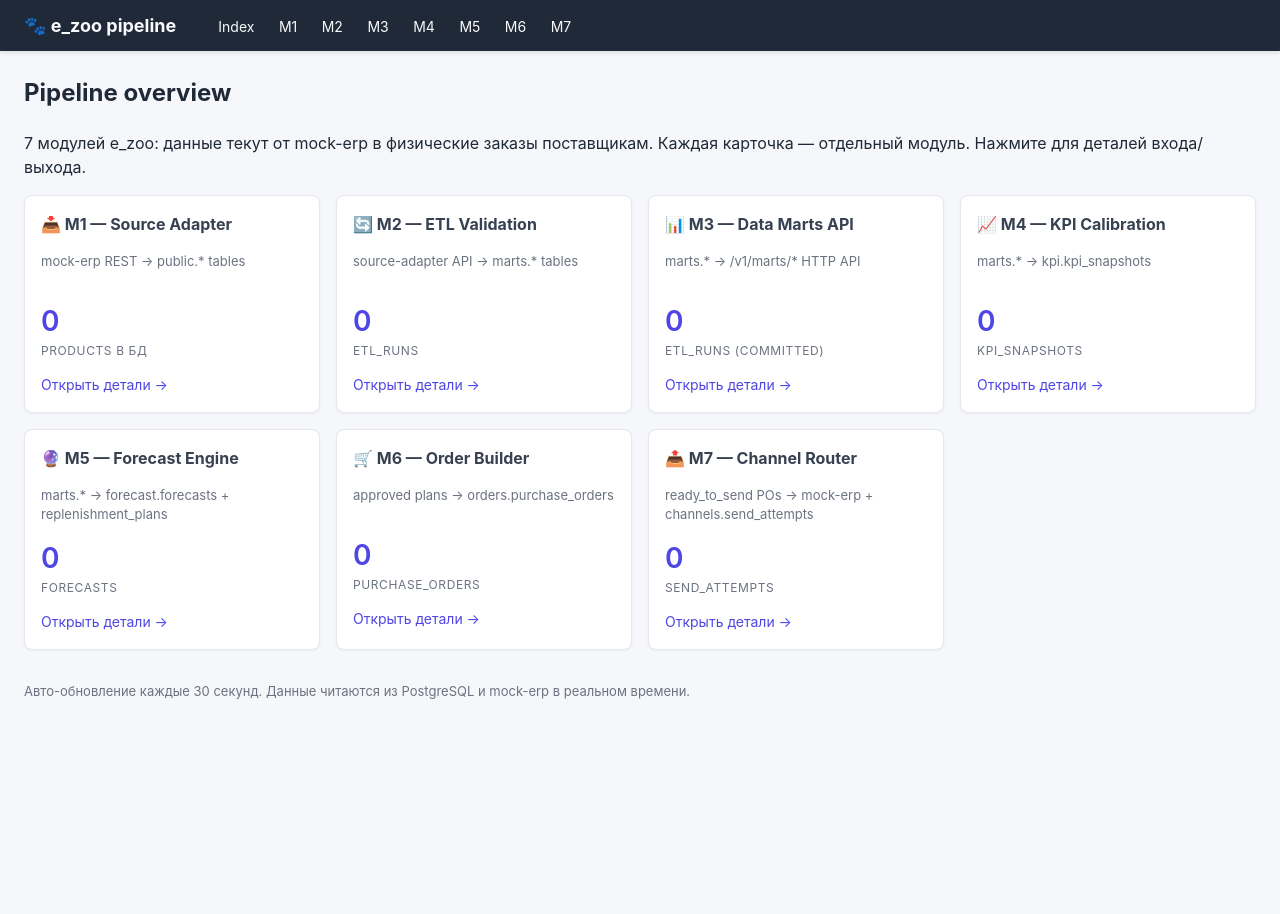
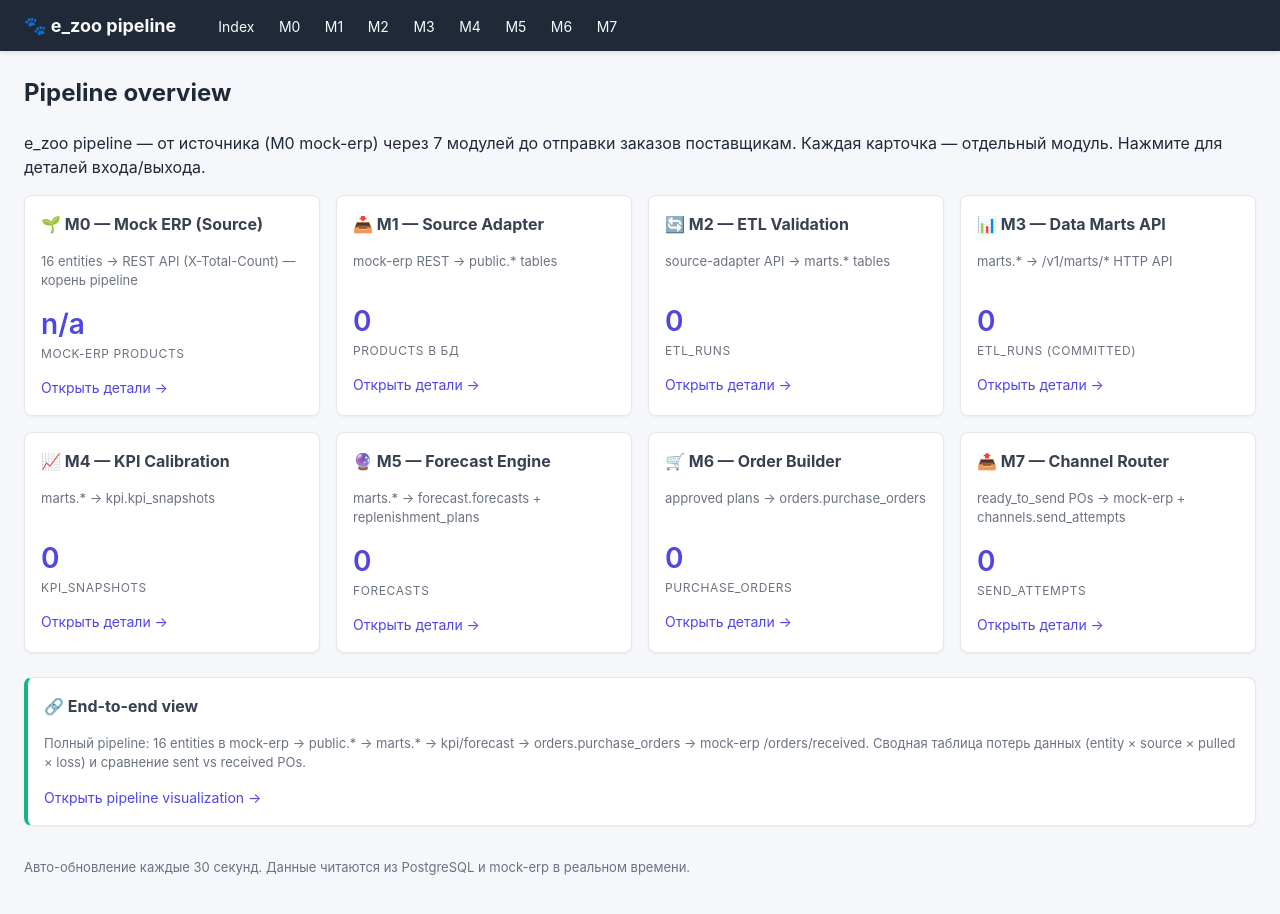
Before and after one commit to kitavrus/forecast_e_zoo, a FastAPI app: page / in a window 1280 px wide. Before the commit the page ends 699 px from the top, so only its background shows below. Run offline with FastAPI, Linux system fonts and the light colour scheme; data that the repository does not hold is empty; some libraries are stand-ins or nearby versions.

Commit message:
feat(dashboards): add M0 mock-erp source dashboard + pipeline flow visualization
- Add /m0 page showing all 16 mock-erp entities (X-Total-Count) vs public.* counts
- Add pipeline movement summary table (entity / source / pulled / loss / loaded)
- Add ASCII E2E flow diagram with real counts at each module
- Add sent vs received POs comparison (orders.purchase_orders sent ↔ mock-erp /orders/received)
- Add last-successful-runs timestamps (loads / etl_runs / forecast_runs / send_attempts)
- Add Source delta section to /m1 (per-table public vs source comparison)
- Add MockErpClient helper with graceful fallback (returns None on network errors)
- Add M0 card to index + standalone End-to-end view card linking to /m0
- Add M0 link to base.html sticky nav; module.html now supports pre-formatted blocks

```diff
--- a/dashboards/app/main.py
+++ b/dashboards/app/main.py
@@ -16,6 +16,7 @@ from fastapi.templating import Jinja2Templates
 from pydantic_settings import BaseSettings
 
 from app import db, queries
+from app.mock_erp_client import MockErpClient
 
 logger = logging.getLogger("dashboards")
 logging.basicConfig(level=logging.INFO, format="%(asctime)s %(levelname)s %(name)s %(message)s")
@@ -68,6 +69,8 @@ app = FastAPI(title="e_zoo dashboards", version="0.1.0", lifespan=lifespan)
 # ----- Helpers -----------------------------------------------------------------
 
 MODULES = [
+    {"n": 0, "slug": "m0", "emoji": "🌱", "name": "Mock ERP (Source)",
+     "flow": "16 entities → REST API (X-Total-Count) — корень pipeline"},
     {"n": 1, "slug": "m1", "emoji": "📥", "name": "Source Adapter",
      "flow": "mock-erp REST → public.* tables"},
     {"n": 2, "slug": "m2", "emoji": "🔄", "name": "ETL Validation",
@@ -113,8 +116,24 @@ async def healthz() -> dict[str, str]:
 @app.get("/", response_class=HTMLResponse)
 async def index(request: Request) -> HTMLResponse:
     cards: list[dict[str, Any]] = []
+    # M0 metric — async fetch из mock-erp (products X-Total-Count).
+    m0_products: str = "n/a"
+    try:
+        client = MockErpClient(
+            settings.MOCK_ERP_URL,
+            settings.MOCK_ERP_API_KEY,
+            timeout=settings.HTTP_TIMEOUT_SEC,
+        )
+        cnt = await client.get_total_count("products")
+        m0_products = str(cnt) if cnt is not None else "n/a"
+    except Exception as exc:  # noqa: BLE001
+        logger.warning("index M0 metric failed: %s", exc)
+
     for m in MODULES:
-        metric = _index_metric_for(m["n"])
+        if m["n"] == 0:
+            metric = ("mock-erp products", m0_products)
+        else:
+            metric = _index_metric_for(m["n"])
         cards.append({**m, "metric_label": metric[0], "metric_value": metric[1]})
     return templates.TemplateResponse(
         "index.html",
@@ -123,7 +142,11 @@ async def index(request: Request) -> HTMLResponse:
 
 
 def _index_metric_for(n: int) -> tuple[str, str]:
-    """Return one headline metric for the index card of module N."""
+    """Return one headline metric for the index card of module N (sync — DB only).
+
+    Для M0 метрика берётся из mock-erp (async) в самом index-handler;
+    эта функция вызывается только для N >= 1.
+    """
     try:
         if n == 1:
             return ("products в БД", str(_safe_count("products")))
@@ -146,6 +169,154 @@ def _index_metric_for(n: int) -> tuple[str, str]:
     except Exception as exc:  # noqa: BLE001
         logger.warning("index metric failed for m%s: %s", n, exc)
     return ("rows", "0")
+
+
+# ----- M0 Mock ERP (source) ---------------------------------------------------
+
+
+def _format_loaded_status(source_cnt: int | None, pulled_cnt: int,
+                          mvp_skipped: bool) -> tuple[str, str]:
+    """Return (status_label, loss_str) for pipeline summary table."""
+    if mvp_skipped:
+        return ("MVP skip", "—")
+    if source_cnt is None:
+        return ("⚠️ source n/a", "—")
+    if source_cnt == 0 and pulled_cnt == 0:
+        return ("∅ both empty", "0")
+    threshold = source_cnt * 0.95
+    if pulled_cnt >= threshold:
+        return ("✅", str(source_cnt - pulled_cnt))
+    if pulled_cnt == 0:
+        return ("⛔ not loaded", str(source_cnt))
+    return ("⚠️ partial", str(source_cnt - pulled_cnt))
+
+
+@app.get("/m0", response_class=HTMLResponse)
+async def m0(request: Request) -> HTMLResponse:
+    """Mock ERP source dashboard — shows pipeline-wide data flow."""
+    client = MockErpClient(
+        settings.MOCK_ERP_URL,
+        settings.MOCK_ERP_API_KEY,
+        timeout=settings.HTTP_TIMEOUT_SEC,
+    )
+
+    # 1. Initial inventory in mock-erp — 16 entities X-Total-Count.
+    source_counts = await client.get_total_counts(queries.MOCK_ERP_ENTITIES)
+
+    # 2. Pulled counts from public.*.
+    pipeline_rows: list[dict[str, Any]] = []
+    for entity in queries.MOCK_ERP_ENTITIES:
+        public_table = queries.ENTITY_TO_PUBLIC_TABLE.get(entity)
+        mvp_skipped = public_table is None
+        pulled = 0 if mvp_skipped else _safe_count(public_table)
+        src = source_counts.get(entity)
+        status, loss = _format_loaded_status(src, pulled, mvp_skipped)
+        pipeline_rows.append({
+            "entity": entity,
+            "source_count": str(src) if src is not None else "n/a",
+            "public_table": public_table or "(MVP skip)",
+            "pulled_count": str(pulled),
+            "loaded": status,
+            "loss": loss,
+        })
+
+    # 3. POs received from pipeline (via mock-erp).
+    received_count = await client.get_received_orders_count()
+    received_sample = await client.get_received_orders_sample(limit=10)
+
+    # 4. Compare with our orders.purchase_orders (sent-status).
+    po_sent = int(db.fetch_scalar(queries.M0_QUERIES["po_sent_count"], default=0) or 0)
+    po_total = int(db.fetch_scalar(queries.M0_QUERIES["po_total_count"], default=0) or 0)
+
+    received_str = str(received_count) if received_count is not None else "n/a"
+    match_label = "—"
+    if received_count is not None:
+        if received_count == po_sent:
+            match_label = f"✅ совпадает ({received_count})"
+        else:
+            match_label = f"⚠️ mismatch (mock-erp={received_count} vs sent={po_sent})"
+
+    # 5. Last-run timestamps for end-to-end visibility.
+    last_load = db.fetch_one(queries.M0_QUERIES["last_load_committed"]) or {}
+    last_etl = db.fetch_one(queries.M0_QUERIES["last_etl_committed"]) or {}
+    last_fc = db.fetch_one(queries.M0_QUERIES["last_forecast_run"]) or {}
+    last_send = db.fetch_one(queries.M0_QUERIES["last_send_attempt"]) or {}
+
+    # ASCII flow diagram with real numbers.
+    products_src = source_counts.get("products")
+    receipt_src = source_counts.get("receipt_line")
+    flow_diagram = (
+        "mock-erp (source)\n"
+        f"  ├── 16 entities (e.g. products={products_src or '?'}, "
+        f"receipt_line={receipt_src or '?'})\n"
+        f"  │       ↓ source-adapter (M1) → public.*  "
+        f"[products={_safe_count('products')}, receipt_line={_safe_count('receipt_line')}]\n"
+        f"  │       ↓ etl (M2) → marts.*              "
+        f"[demand={_safe_count('marts.mart_demand_history')}, "
+        f"calc={_safe_count('marts.mart_calculation_input')}]\n"
+        f"  │       ↓ kpi (M4) → kpi.kpi_snapshots    "
+        f"[{_safe_count('kpi.kpi_snapshots')}]\n"
+        f"  │       ↓ forecast (M5) → forecast.*      "
+        f"[{_safe_count('forecast.forecasts')} forecasts, "
+        f"{_safe_count('forecast.replenishment_plans')} plans]\n"
+        f"  │       ↓ order-builder (M6) → orders.*   "
+        f"[{po_total} POs]\n"
+        f"  │       ↓ channel-router (M7) → mock-erp\n"
+        f"  └── ← received_orders ←                   "
+        f"[mock-erp got: {received_str}]\n"
+    )
+
+    input_counts: list[tuple[str, str]] = [
+        (entity, str(cnt) if cnt is not None else "n/a")
+        for entity, cnt in source_counts.items()
+    ]
+
+    output_counts: list[tuple[str, str]] = [
+        ("orders.purchase_orders (всего)", str(po_total)),
+        ("orders.purchase_orders (sent/ready/ack)", str(po_sent)),
+        ("mock-erp /api/v1/orders/received", received_str),
+        ("⇄ match", match_label),
+    ]
+
+    extras = [
+        {"title": "End-to-end data flow (с реальными счётчиками)",
+         "pre": flow_diagram},
+        {"title": "Last successful runs", "kv": [
+            ("last loads.committed_at",
+             str(last_load.get("ts") or "—")),
+            ("last marts.etl_runs.finished_at (committed)",
+             str(last_etl.get("ts") or "—")),
+            ("last forecast.forecast_runs.finished_at (completed)",
+             str(last_fc.get("ts") or "—")),
+            ("last channels.send_attempts.finished_at (success)",
+             str(last_send.get("ts") or "—")),
+        ]},
+    ]
+
+    samples = [
+        {"title": "Pipeline movement summary (entity × source × pulled × loss)",
+         "rows": pipeline_rows},
+        {"title": f"Received POs sample (top {len(received_sample)})",
+         "rows": received_sample},
+    ]
+
+    prev_m, next_m = _module_neighbours(0)
+    return templates.TemplateResponse(
+        "module.html",
+        {
+            "request": request,
+            "module": MODULES[0],
+            "title": "M0 Mock ERP (Source)",
+            "input_title": "mock-erp /api/v1/{entity} — initial inventory (16 entities)",
+            "input_counts": input_counts,
+            "output_title": "orders.purchase_orders ↔ mock-erp /orders/received",
+            "output_counts": output_counts,
+            "samples": samples,
+            "extras": extras,
+            "prev": prev_m,
+            "next": next_m,
+        },
+    )
 
 
 # ----- M1 ---------------------------------------------------------------------
@@ -179,12 +350,32 @@ async def m1(request: Request) -> HTMLResponse:
     receipts = db.fetch_all(queries.M1_QUERIES["recent_receipts"])
     recent_loads = db.fetch_all(queries.M1_QUERIES["recent_loads"])
 
+    # Source delta: сколько данных из mock-erp прошло через M1 в public.*.
+    delta_kv: list[tuple[str, str]] = []
+    for entity in queries.M1_PUBLIC_TABLES:
+        # entity name == public table name для M1 (см. ENTITY_TO_PUBLIC_TABLE).
+        src = next((c for e, c in input_counts if e == entity), None)
+        pulled = _safe_count(entity)
+        if src is None or src in ("?", "n/a"):
+            delta_kv.append((entity, f"public={pulled} / source=n/a"))
+            continue
+        try:
+            src_int = int(src)
+        except (TypeError, ValueError):
+            delta_kv.append((entity, f"public={pulled} / source={src}"))
+            continue
+        loss = src_int - pulled
+        sign = "✅" if loss == 0 else ("⚠️" if pulled > 0 else "⛔")
+        delta_kv.append(
+            (entity, f"{sign} public={pulled} / source={src_int} (loss={loss})"),
+        )
+
     prev_m, next_m = _module_neighbours(1)
     return templates.TemplateResponse(
         "module.html",
         {
             "request": request,
-            "module": MODULES[0],
+            "module": MODULES[1],
             "title": "M1 Source Adapter",
             "input_title": "mock-erp REST API (16 entities)",
             "input_counts": input_counts,
@@ -196,6 +387,8 @@ async def m1(request: Request) -> HTMLResponse:
                 {"title": "Recent loads (top 5)", "rows": recent_loads},
             ],
             "extras": [
+                {"title": "Source delta — сколько прошло через M1 (mock-erp → public.*)",
+                 "kv": delta_kv},
                 {"title": "Latest load run", "kv": _kv_from_row(latest_load)},
                 {"title": "Snapshot pointer", "kv": _kv_from_row(pointer)},
             ],
@@ -229,7 +422,7 @@ async def m2(request: Request) -> HTMLResponse:
         "module.html",
         {
             "request": request,
-            "module": MODULES[1],
+            "module": MODULES[2],
             "title": "M2 ETL Validation",
             "input_title": "source-adapter HTTP API",
             "input_counts": input_counts,
@@ -298,7 +491,7 @@ async def m3(request: Request) -> HTMLResponse:
         "module.html",
         {
             "request": request,
-            "module": MODULES[2],
+            "module": MODULES[3],
             "title": "M3 Data Marts API",
             "input_title": "marts.* (read-only role mart_reader)",
             "input_counts": input_counts,
@@ -353,7 +546,7 @@ async def m4(request: Request) -> HTMLResponse:
         "module.html",
         {
             "request": request,
-            "module": MODULES[3],
+            "module": MODULES[4],
             "title": "M4 KPI Calibration",
             "input_title": "marts.* (demand history + calc input + scorecard)",
             "input_counts": input_counts,
@@ -414,7 +607,7 @@ async def m5(request: Request) -> HTMLResponse:
         "module.html",
         {
             "request": request,
-            "module": MODULES[4],
+            "module": MODULES[5],
             "title": "M5 Forecast Engine",
             "input_title": "marts.* + kpi.kpi_snapshots (через DB read)",
             "input_counts": input_counts,
@@ -461,7 +654,7 @@ async def m6(request: Request) -> HTMLResponse:
         "module.html",
         {
             "request": request,
-            "module": MODULES[5],
+            "module": MODULES[6],
             "title": "M6 Order Builder",
             "input_title": "forecast.replenishment_plans WHERE status='approved'",
             "input_counts": input_counts,
@@ -525,7 +718,7 @@ async def m7(request: Request) -> HTMLResponse:
         "module.html",
         {
             "request": request,
-            "module": MODULES[6],
+            "module": MODULES[7],
             "title": "M7 Channel Router",
             "input_title": "orders.purchase_orders WHERE status='ready_to_send'",
             "input_counts": input_counts,
--- a/dashboards/app/templates/base.html
+++ b/dashboards/app/templates/base.html
@@ -137,6 +137,7 @@
     <h1>🐾 e_zoo pipeline</h1>
     <nav>
         <a href="/">Index</a>
+        <a href="/m0">M0</a>
         <a href="/m1">M1</a>
         <a href="/m2">M2</a>
         <a href="/m3">M3</a>
--- a/dashboards/app/templates/index.html
+++ b/dashboards/app/templates/index.html
@@ -1,7 +1,7 @@
 {% extends "base.html" %}
 {% block content %}
 <h2>Pipeline overview</h2>
-<p>7 модулей e_zoo: данные текут от mock-erp в физические заказы поставщикам.
+<p>e_zoo pipeline — от источника (M0 mock-erp) через 7 модулей до отправки заказов поставщикам.
 Каждая карточка — отдельный модуль. Нажмите для деталей входа/выхода.</p>
 
 <div class="grid">
@@ -18,6 +18,18 @@
     {% endfor %}
 </div>
 
+<div class="card" style="margin-top: 24px; border-left: 4px solid #10b981;">
+    <h3>🔗 End-to-end view</h3>
+    <div style="font-size: 13px; color: #6b7280;">
+        Полный pipeline: 16 entities в mock-erp → public.* → marts.* → kpi/forecast →
+        orders.purchase_orders → mock-erp /orders/received. Сводная таблица потерь данных
+        (entity × source × pulled × loss) и сравнение sent vs received POs.
+    </div>
+    <div style="margin-top: 12px;">
+        <a href="/m0">Открыть pipeline visualization →</a>
+    </div>
+</div>
+
 <div style="margin-top: 32px; font-size: 13px; color: #6b7280;">
     <p>Авто-обновление каждые 30 секунд. Данные читаются из PostgreSQL и mock-erp в реальном времени.</p>
 </div>
--- a/dashboards/app/templates/module.html
+++ b/dashboards/app/templates/module.html
@@ -33,13 +33,17 @@
 {% for extra in extras %}
 <div class="card" style="margin-top: 16px;">
     <h3>{{ extra.title }}</h3>
+    {% if extra.pre %}
+    <pre style="background:#0f172a;color:#e2e8f0;padding:12px;border-radius:6px;overflow-x:auto;font-size:12px;line-height:1.4;margin:0;">{{ extra.pre }}</pre>
+    {% else %}
     <table class="kv">
         <tbody>
         {% for k, v in extra.kv %}
-            <tr><td>{{ k }}</td><td>{{ v }}</td></tr>
+            <tr><td>{{ k }}</td><td style="white-space: pre-wrap; font-family: monospace;">{{ v }}</td></tr>
         {% endfor %}
         </tbody>
     </table>
+    {% endif %}
 </div>
 {% endfor %}
 
```
Also changed, not shown: dashboards/app/mock_erp_client.py (added, +149 -0 lines), dashboards/app/queries.py (+54 -0 lines).
